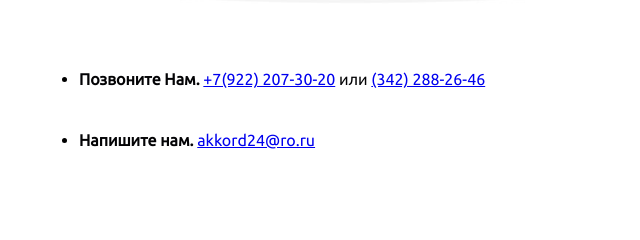
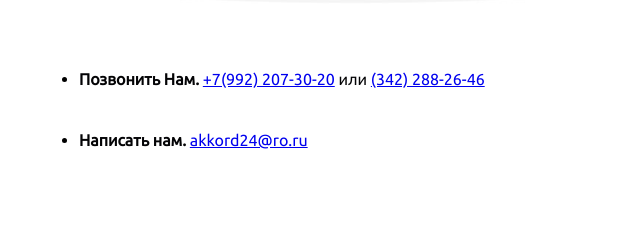
Before and after one commit to EfremovVA/Anton, a plain HTML site: page index.html in a window 1280 px wide. Shown: the part 5380-5620 px from the top of the page, 11-651 px from the left. Drawn offline with Linux system fonts and the light colour scheme; a web font is replaced by a local one.

Commit message:
Update index.html

```diff
--- a/index.html
+++ b/index.html
@@ -240,19 +240,19 @@
                     <img src="img/contact.jpg" alt="Контакты>" width=50%>
                     <ul>
                         <li>
-                            <div class="main-text"><strong>Позвоните Нам. </strong>
-                                <a href="tel:+79222073020">+7(922) 207-30-20</a> или <a href="tel:+73422882646">(342) 288-26-46</a>
+                            <div class="main-text"><strong>Позвонить Нам. </strong>
+                                <a href="tel:+79922073020">+7(992) 207-30-20</a> или <a href="tel:+73422882646">(342) 288-26-46</a>
                             </div>
                         </li>
                         <li>
-                            <div class="main-text"><strong>Напишите нам. </strong>
+                            <div class="main-text"><strong>Написать нам. </strong>
                                 <a href="mailto:akkord24@ro.ru">akkord24@ro.ru</a>
                             </div>
                         </li>
                     </ul>
             </div>
             <!-- <h2 class="tender">Для заказа услуги свяжитесь с нам Любым удобным для Вас способом:</h2>
-            <a href="tel:+79222073020">+7(922) 207-30-20</a> или
+            <a href="tel:+79922073020">+7(922) 207-30-20</a> или
             <a href="tel:+73422882646">(342) 288-26-46</a>  -->
 
         </div>
```
